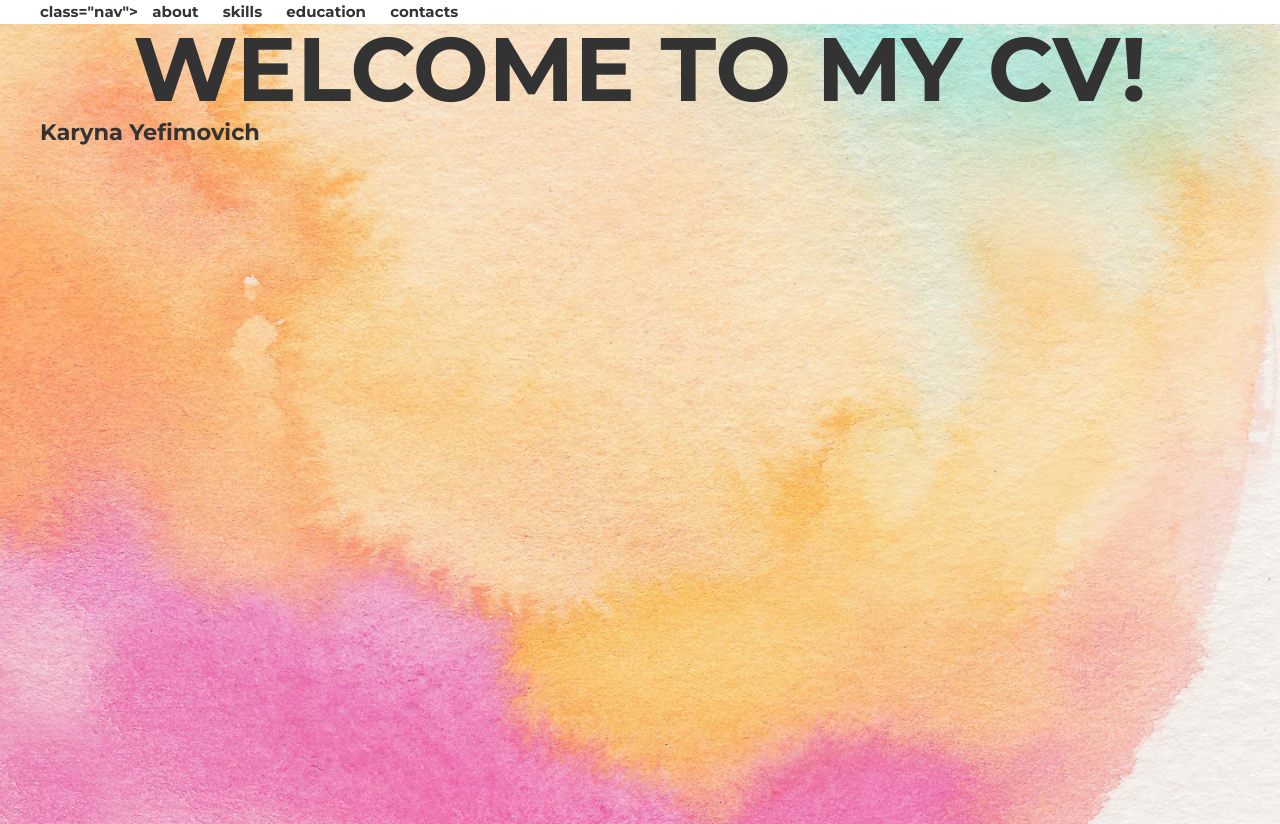
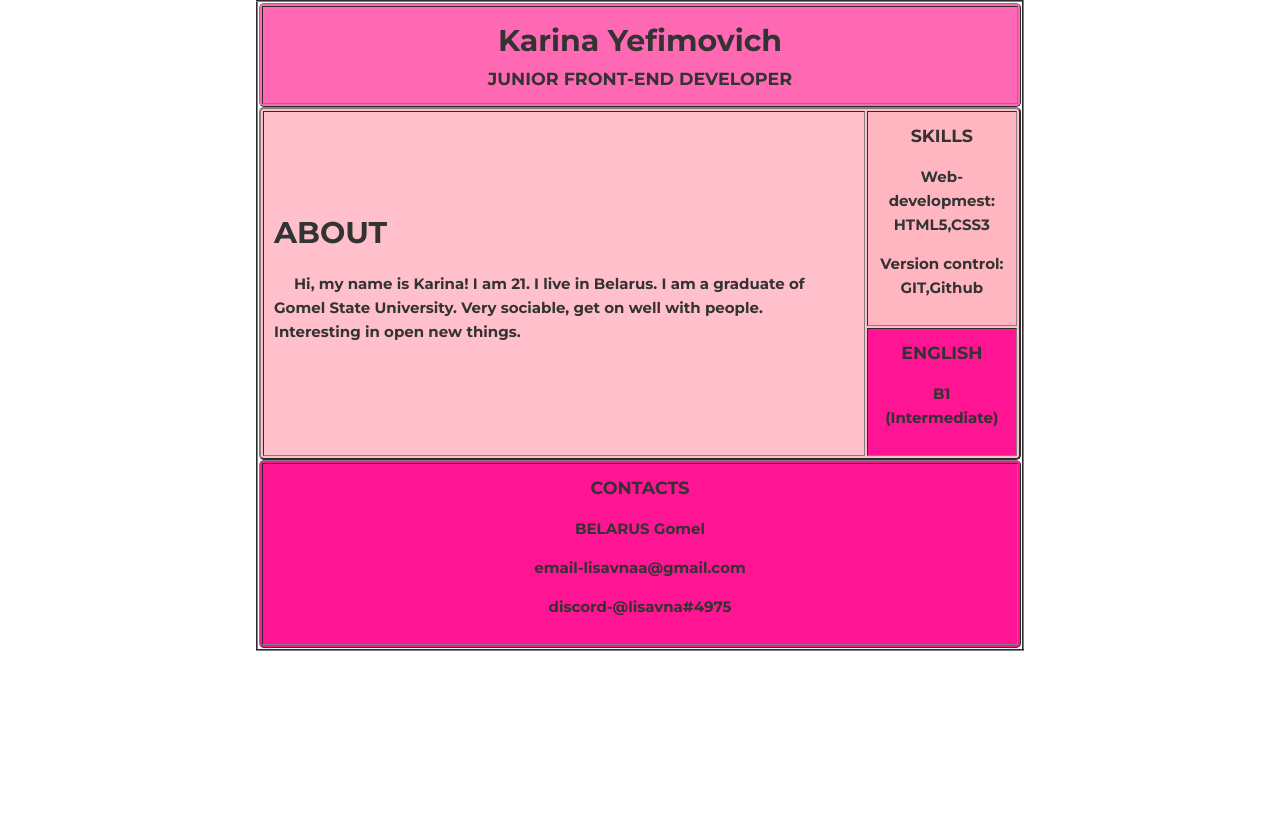
Before and after one commit to lisavna/rsschool-cv-old, a plain HTML site: page index.html in a window 1280 px wide. After the commit the page ends 800 px from the top, so only its background shows below. Drawn offline with Linux system fonts and the light colour scheme.

```diff
--- a/index.html
+++ b/index.html
@@ -1,41 +1,102 @@
 <!DOCTYPE html>
 <html lang="en">
 <head>
-    <meta charset="UTF-8">
+<meta charset="utf-8" />
+
 <link rel="stylesheet" href="style.css">
 <link href="https://fonts.googleapis.com/css2?
 family=Kaushan+Script&family=Montserrat:wght@700&display=swap"
 rel="stylesheet">
 <meta http-equiv="X-UA-Compatible" content="IE=edge">
 <meta name="viewport" content="width=device-width, initial-scale=1.0">
-    <title>CV</title>
+
+
+<title>CV Karina Yefimovich</title>
 </head>
 <body>
+<table
+border="2"
+align="center"
+rules="rows"
+style="width:60%;">
+<tr>
+<td>
 
 
-<header>
-<div class="container">
-<div class="header__inner></div>
-<nav> class="nav">
-   <a class="nav__link" href="#">about </a>
-   <a class="nav__link" href="#">skills</a>
-   <a class="nav__link" href="#">education</a>
-   <a class="nav__link" href="#">contacts</a>
-</nav>
-</div>
+<table
+border="1"
+bgcolor="#FF69B4"
+cellpadding="10"
+style="width:100%; border-radius:5px;">
+<tr>
+<th>
+<h1>Karina Yefimovich</h1>
+<h3>JUNIOR FRONT-END DEVELOPER</h3>
+</th>
+</tr>
+</table>
 
-</header>
+
+<table
+border="2"
+align="center"
+bgcolor="#FFC0CB"
+cellpadding="10"
+style="width:100%; border-radius:5px;">
+
+<tr>
+<td
+rowspan="2"
+style="width:80%">
+<h1>ABOUT</h1>
+
+<p style="text-indent:20px">
+    Hi, my name is Karina! I am 21. I live in Belarus.
+    I am a graduate of Gomel State University.
+    Very sociable, get on well with people. Interesting in open new things.</p>
+
+<p style="text-indent:20px">
+</p>
+</td>
+
+
+<td bgcolor="#FFB6C1" align="center">
+<h3>SKILLS</h3>
+    <p>Web-developmest: HTML5,CSS3</p>
+    <p>Version control: GIT,Github</p>
+<p>
+<a href="">
+
+</td>
+</tr>
+<tr>
+<td
+bgcolor="#FF1493"
+align="center">
+<h3>ENGLISH</h3>
+<p>B1 (Intermediate)</p>
+</td>
+</tr>
+</table>
 
 
 
-    <div class="intro">
-    <div class="container">
-<h1 class="intro__title">Welcome to my cv!</h1>
-<h2>Karyna Yefimovich</h2>
-
-    </div>
-</div>
-
-
+<table
+border="1"
+bgcolor="#FF1493"
+height="100"
+cellpadding="10"
+style="width:100%; border-radius:5px;">
+<th>
+<h3>CONTACTS</h3>
+<p>BELARUS     Gomel</p>
+<p>email-lisavnaa@gmail.com</p>
+<p>discord-@lisavna#4975</p>
+</th>
+</tr>
+</table>
+</td>
+</tr>
+</table>
 </body>
 </html>
```
Lines whose indentation alone changed are shown as unchanged.
